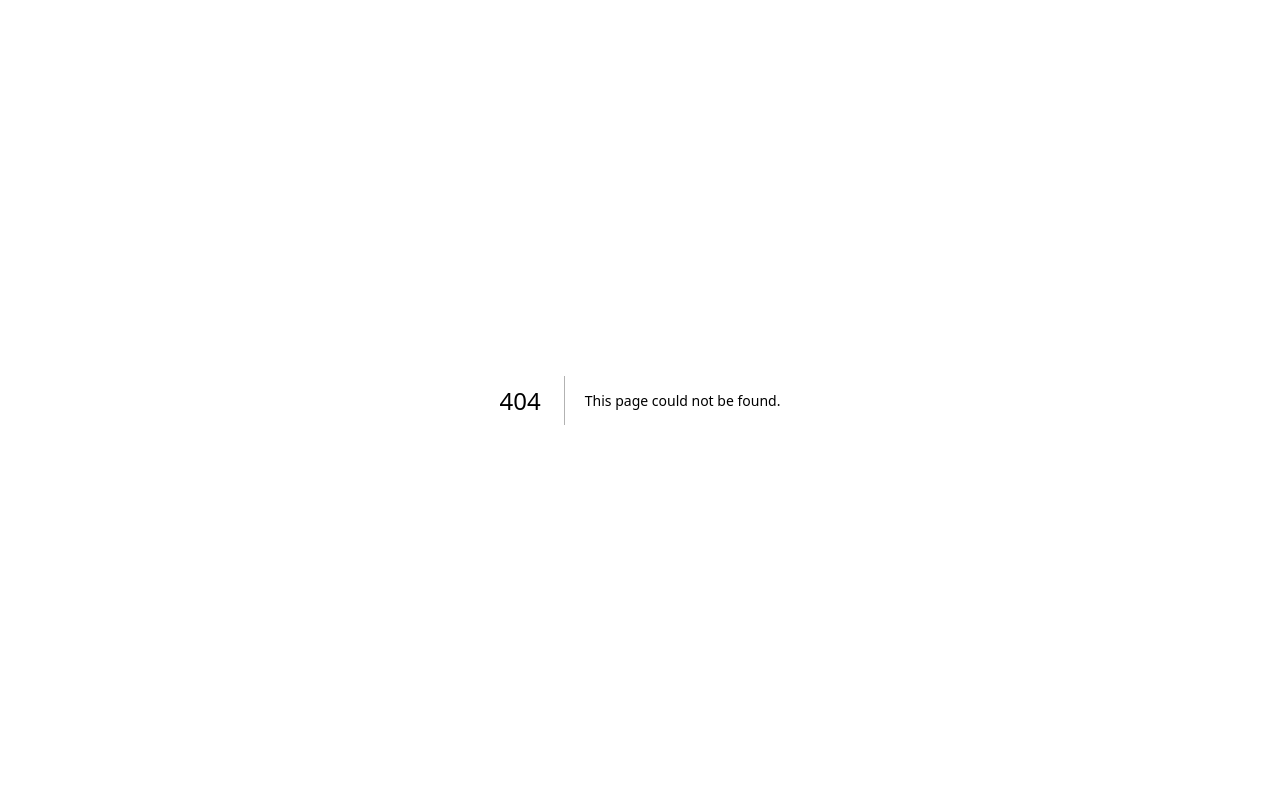
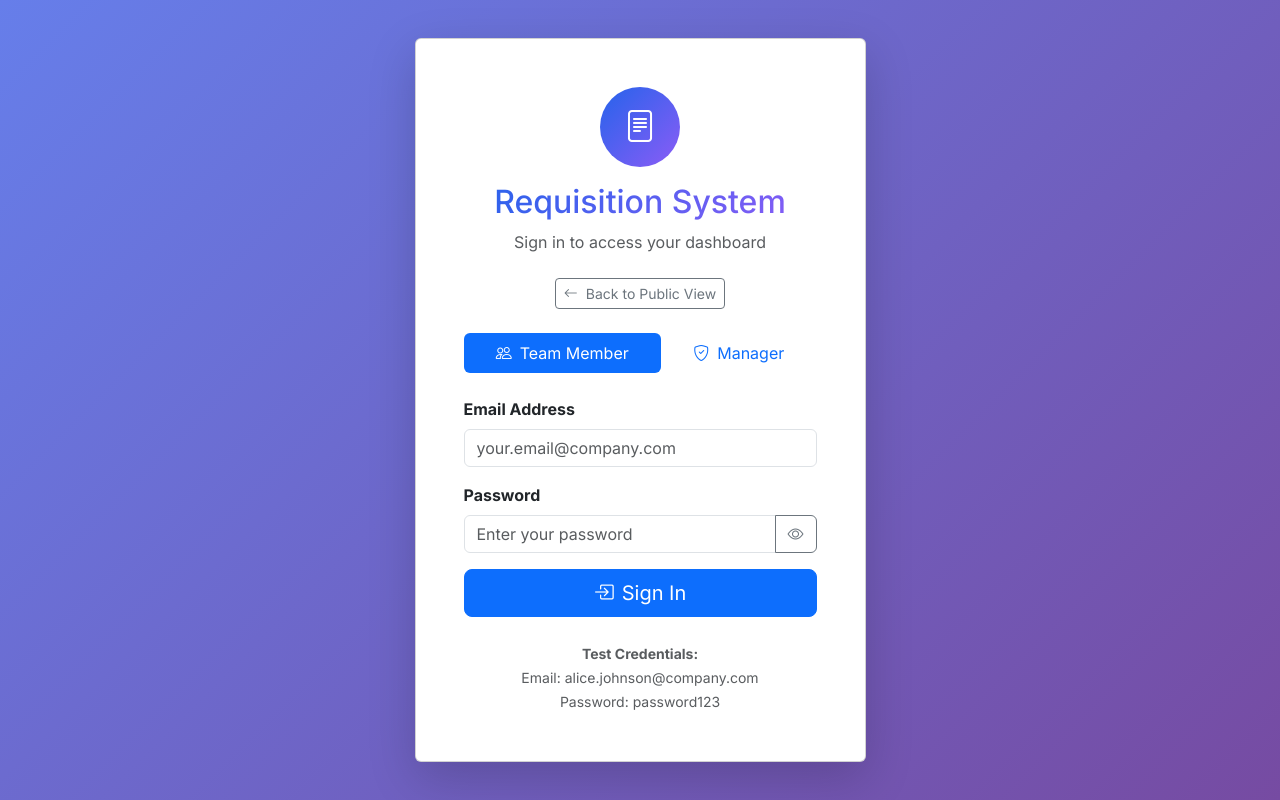
Before and after one commit to FahadBinAbdullah7/requisition-dashboard, a Next.js app: page /login in a window 1280 px wide. Before the commit this address had no page. Built offline with nearby package versions, Linux system fonts and the light colour scheme.

Commit message:
Create page.tsx

```diff
--- /dev/null
+++ b/app/login/page.tsx
@@ -0,0 +1,243 @@
+"use client"
+
+import type React from "react"
+
+import { useState } from "react"
+import { useRouter } from "next/navigation"
+
+export default function LoginPage() {
+  const router = useRouter()
+  const [email, setEmail] = useState("")
+  const [password, setPassword] = useState("")
+  const [showPassword, setShowPassword] = useState(false)
+  const [isLoading, setIsLoading] = useState(false)
+  const [error, setError] = useState("")
+  const [activeTab, setActiveTab] = useState("team-member")
+
+  const handleTeamMemberLogin = async (e: React.FormEvent) => {
+    e.preventDefault()
+    setIsLoading(true)
+    setError("")
+
+    try {
+      const response = await fetch("/api/auth/team-login", {
+        method: "POST",
+        headers: {
+          "Content-Type": "application/json",
+        },
+        body: JSON.stringify({ email, password }),
+        credentials: "include",
+      })
+
+      const data = await response.json()
+
+      if (response.ok) {
+        // Redirect to dashboard after successful login
+        router.push("/dashboard")
+      } else {
+        setError(data.error || "Login failed")
+      }
+    } catch (err) {
+      setError("Network error. Please try again.")
+    } finally {
+      setIsLoading(false)
+    }
+  }
+
+  const handleGoogleSignIn = async () => {
+    setIsLoading(true)
+
+    const clientId = process.env.NEXT_PUBLIC_GOOGLE_CLIENT_ID
+    const redirectUri = `${window.location.origin}/api/auth/callback`
+    const scope = "openid email profile https://www.googleapis.com/auth/spreadsheets"
+
+    const authUrl =
+      `https://accounts.google.com/o/oauth2/v2/auth?` +
+      `client_id=${clientId}&` +
+      `redirect_uri=${encodeURIComponent(redirectUri)}&` +
+      `response_type=code&` +
+      `scope=${encodeURIComponent(scope)}&` +
+      `access_type=offline&` +
+      `prompt=consent`
+
+    window.location.href = authUrl
+  }
+
+  return (
+    <div className="min-vh-100 d-flex align-items-center justify-content-center">
+      <div className="container">
+        <div className="row justify-content-center">
+          <div className="col-md-6 col-lg-5">
+            <div className="card shadow-lg">
+              <div className="card-body p-5">
+                <div className="text-center mb-4">
+                  <div
+                    className="bg-gradient-primary text-white rounded-circle d-inline-flex align-items-center justify-content-center mb-3"
+                    style={{ width: "80px", height: "80px" }}
+                  >
+                    <i className="bi bi-file-text" style={{ fontSize: "2rem" }}></i>
+                  </div>
+                  <h2 className="text-gradient mb-2">Requisition System</h2>
+                  <p className="text-muted">Sign in to access your dashboard</p>
+                </div>
+
+                {/* Back to Public View */}
+                <div className="text-center mb-4">
+                  <button className="btn btn-outline-secondary btn-sm" onClick={() => router.push("/")}>
+                    <i className="bi bi-arrow-left me-2"></i>
+                    Back to Public View
+                  </button>
+                </div>
+
+                {/* Navigation Tabs */}
+                <ul className="nav nav-pills nav-fill mb-4">
+                  <li className="nav-item">
+                    <button
+                      className={`nav-link ${activeTab === "team-member" ? "active" : ""}`}
+                      onClick={() => setActiveTab("team-member")}
+                    >
+                      <i className="bi bi-people me-2"></i>
+                      Team Member
+                    </button>
+                  </li>
+                  <li className="nav-item">
+                    <button
+                      className={`nav-link ${activeTab === "manager" ? "active" : ""}`}
+                      onClick={() => setActiveTab("manager")}
+                    >
+                      <i className="bi bi-shield-check me-2"></i>
+                      Manager
+                    </button>
+                  </li>
+                </ul>
+
+                {/* Team Member Login */}
+                {activeTab === "team-member" && (
+                  <div>
+                    <form onSubmit={handleTeamMemberLogin}>
+                      <div className="mb-3">
+                        <label htmlFor="email" className="form-label fw-bold">
+                          Email Address
+                        </label>
+                        <input
+                          type="email"
+                          className="form-control"
+                          id="email"
+                          placeholder="your.email@company.com"
+                          value={email}
+                          onChange={(e) => setEmail(e.target.value)}
+                          required
+                        />
+                      </div>
+                      <div className="mb-3">
+                        <label htmlFor="password" className="form-label fw-bold">
+                          Password
+                        </label>
+                        <div className="input-group">
+                          <input
+                            type={showPassword ? "text" : "password"}
+                            className="form-control"
+                            id="password"
+                            placeholder="Enter your password"
+                            value={password}
+                            onChange={(e) => setPassword(e.target.value)}
+                            required
+                          />
+                          <button
+                            className="btn btn-outline-secondary"
+                            type="button"
+                            onClick={() => setShowPassword(!showPassword)}
+                          >
+                            <i className={`bi ${showPassword ? "bi-eye-slash" : "bi-eye"}`}></i>
+                          </button>
+                        </div>
+                      </div>
+
+                      {error && (
+                        <div className="alert alert-danger" role="alert">
+                          <i className="bi bi-exclamation-triangle me-2"></i>
+                          {error}
+                        </div>
+                      )}
+
+                      <div className="d-grid">
+                        <button type="submit" className="btn btn-primary btn-lg" disabled={isLoading}>
+                          {isLoading ? (
+                            <>
+                              <span className="spinner-border spinner-border-sm me-2" role="status"></span>
+                              Signing in...
+                            </>
+                          ) : (
+                            <>
+                              <i className="bi bi-box-arrow-in-right me-2"></i>
+                              Sign In
+                            </>
+                          )}
+                        </button>
+                      </div>
+                    </form>
+
+                    <div className="text-center mt-4">
+                      <small className="text-muted">
+                        <strong>Test Credentials:</strong>
+                        <br />
+                        Email: alice.johnson@company.com
+                        <br />
+                        Password: password123
+                      </small>
+                    </div>
+                  </div>
+                )}
+
+                {/* Manager Login */}
+                {activeTab === "manager" && (
+                  <div className="text-center">
+                    <div className="alert alert-primary" role="alert">
+                      <i className="bi bi-shield-check me-2"></i>
+                      <strong>Manager Access</strong>
+                      <hr />
+                      Managers sign in with their Google account for secure access to all features
+                    </div>
+
+                    <div className="d-grid">
+                      <button className="btn btn-outline-dark btn-lg" onClick={handleGoogleSignIn} disabled={isLoading}>
+                        {isLoading ? (
+                          <>
+                            <span className="spinner-border spinner-border-sm me-2" role="status"></span>
+                            Signing in...
+                          </>
+                        ) : (
+                          <>
+                            <svg className="me-2" width="20" height="20" viewBox="0 0 24 24">
+                              <path
+                                fill="#4285F4"
+                                d="M22.56 12.25c0-.78-.07-1.53-.2-2.25H12v4.26h5.92c-.26 1.37-1.04 2.53-2.21 3.31v2.77h3.57c2.08-1.92 3.28-4.74 3.28-8.09z"
+                              />
+                              <path
+                                fill="#34A853"
+                                d="M12 23c2.97 0 5.46-.98 7.28-2.66l-3.57-2.77c-.98.66-2.23 1.06-3.71 1.06-2.86 0-5.29-1.93-6.16-4.53H2.18v2.84C3.99 20.53 7.7 23 12 23z"
+                              />
+                              <path
+                                fill="#FBBC05"
+                                d="M5.84 14.09c-.22-.66-.35-1.36-.35-2.09s.13-1.43.35-2.09V7.07H2.18C1.43 8.55 1 10.22 1 12s.43 3.45 1.18 4.93l2.85-2.22.81-.62z"
+                              />
+                              <path
+                                fill="#EA4335"
+                                d="M12 5.38c1.62 0 3.06.56 4.21 1.64l3.15-3.15C17.45 2.09 14.97 1 12 1 7.7 1 3.99 3.47 2.18 7.07l3.66 2.84c.87-2.6 3.3-4.53 6.16-4.53z"
+                              />
+                            </svg>
+                            Sign in with Google
+                          </>
+                        )}
+                      </button>
+                    </div>
+                  </div>
+                )}
+              </div>
+            </div>
+          </div>
+        </div>
+      </div>
+    </div>
+  )
+}
```
